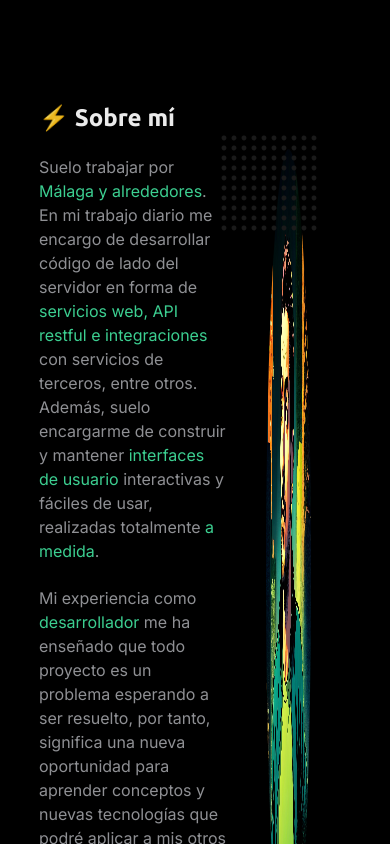
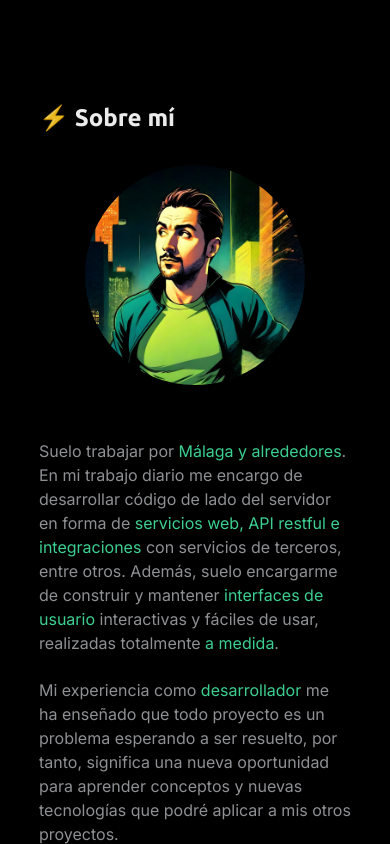
Before and after one commit to AbrahanZarza/abrahanzarza.github.io, a React app: page / in a window 390 px wide. Shown: the part 740-1584 px from the top of the page. Built offline with nearby package versions, Linux system fonts and the light colour scheme.

Commit message:
feat: añadido diseño responsive a la sección about

```diff
--- a/src/components/about/About.jsx
+++ b/src/components/about/About.jsx
@@ -1,5 +1,6 @@
 import React from 'react';
 import './About.scss';
+import './About.responsive.scss';
 
 export default () => {
     return (
--- /dev/null
+++ b/src/components/about/About.responsive.scss
@@ -0,0 +1,66 @@
+@media (max-width: 1157px) {
+    section#about {
+        .content {
+            .text-info {
+                width: 50%;
+            }
+            .image-info {
+                width: 50%;
+                figure {
+                    margin: 1rem 0;
+                    height: 320px;
+                }
+            }
+        }
+    }
+}
+
+@media (max-width: 920px) {
+    section#about {
+        .content {
+            .text-info {
+                width: 60%;
+            }
+            .image-info {
+                width: 40%;
+                >img {
+                    display: none;
+                }
+                figure {
+                    margin: 1rem 0;
+                    width: 220px;
+                    height: 220px;
+                }
+            }
+        }
+    }
+}
+
+@media (max-width: 770px) {
+    section#about {
+        .content {
+            .text-info {
+                width: 50%;
+            }
+            .image-info {
+                width: 50%;
+            }
+        }
+    }
+}
+
+@media (max-width: 660px) {
+    section#about {
+        .content {
+            flex-direction: column-reverse;
+            .text-info {
+                width: 100%;
+            }
+            .image-info {
+                width: 100%;
+                justify-content: center;
+                margin: 1rem 0;
+            }
+        }
+    }
+}
```
